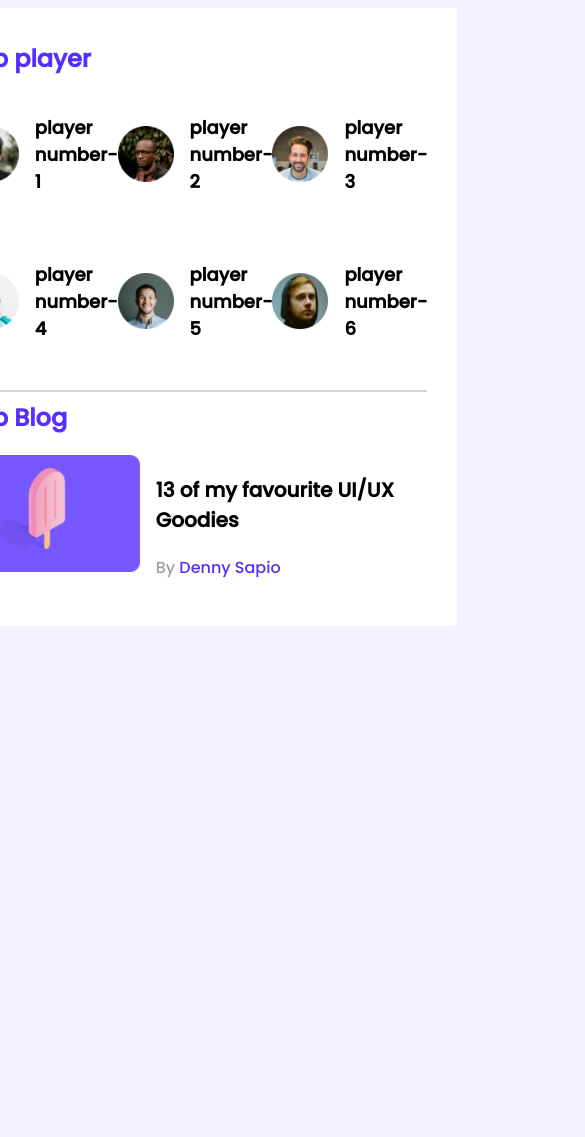
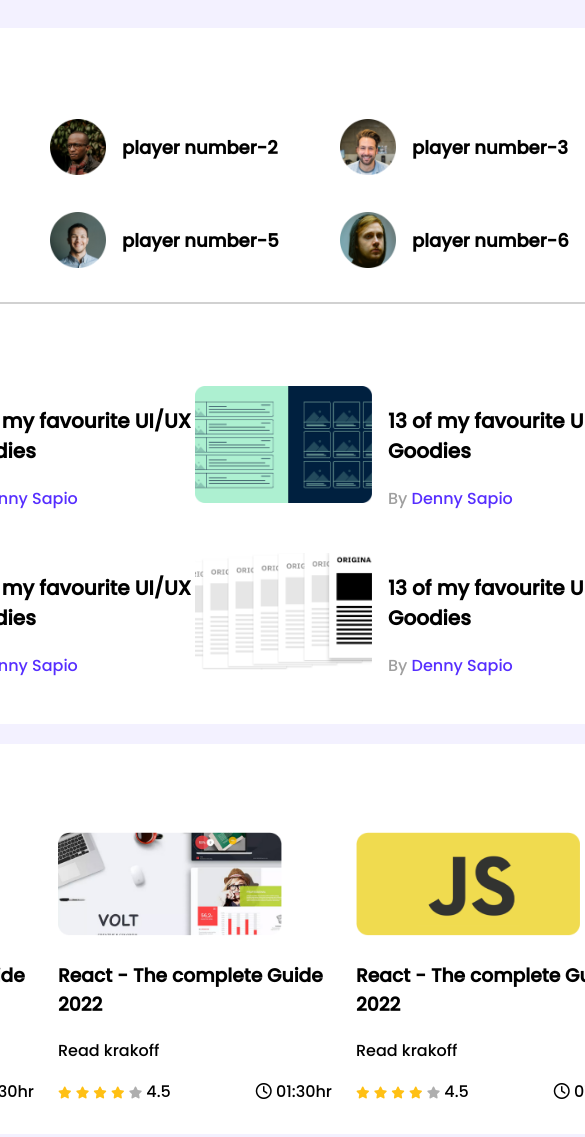
Before and after one commit to sajib-rana/leader-board-css3, a plain HTML site: page index.html in a window 390 px wide. Shown: the top 1137 px of the page, 585 px wide, since content can reach past the window. Before the commit the page ends 844 px from the top, so only its background shows below. Drawn offline with Linux system fonts and the light colour scheme.

Commit message:
responsive

```diff
--- a/index.html
+++ b/index.html
@@ -5,6 +5,8 @@
     <meta http-equiv="X-UA-Compatible" content="IE=edge">
     <meta name="viewport" content="width=device-width, initial-scale=1.0">
     <title>Document</title>
+    <!-- font awesome -->
+    <script src="https://kit.fontawesome.com/51d70d3661.js" crossorigin="anonymous"></script>
     <!-- stylesheet -->
     <link rel="stylesheet" href="styles/style.css">
 </head>
@@ -56,6 +58,111 @@
                            <p class="author">By <a href="">Denny Sapio</a></p>
                        </div>
                     </article>
+                    <article class="blog">
+                       <div class="thumbnail">
+                           <img src="images/blogs/blog-2.png" alt="">
+                       </div>
+                       <div class="blog-info">
+                           <h3 class="blog-tittle">13 of my favourite UI/UX Goodies</h3>
+                           <p class="author">By <a href="">Denny Sapio</a></p>
+                       </div>
+                    </article>
+                    <article class="blog">
+                       <div class="thumbnail">
+                           <img src="images/blogs/blog-3.png" alt="">
+                       </div>
+                       <div class="blog-info">
+                           <h3 class="blog-tittle">13 of my favourite UI/UX Goodies</h3>
+                           <p class="author">By <a href="">Denny Sapio</a></p>
+                       </div>
+                    </article>
+                    <article class="blog">
+                       <div class="thumbnail">
+                           <img src="images/blogs/blog-4.png" alt="">
+                       </div>
+                       <div class="blog-info">
+                           <h3 class="blog-tittle">13 of my favourite UI/UX Goodies</h3>
+                           <p class="author">By <a href="">Denny Sapio</a></p>
+                       </div>
+                    </article>
+                </div>
+            </div>
+        </section>
+        <!-- Latest courses -->
+        <section class="container">
+            <h2 class="player-heading">Latest Courses</h2>
+            <div class="courses">
+                <div class="course">
+                    <div class="course-banner">
+                        <img src="images/courses/course-1.png" alt="">
+                    </div>
+                    <div class="course-detail">
+                        <h3 class="course-tittle">React - The complete Guide 2022</h3>
+                        <p class="course-author">Read krakoff</p>
+                         <div class="course-info">
+                             <div>
+                                <i class="fas fa-star filled"></i>
+                                <i class="fas fa-star filled"></i>
+                                <i class="fas fa-star filled"></i>
+                                <i class="fas fa-star filled"></i>
+                                <i class="fas fa-star empty"></i>
+                                <span>4.5</span>
+                             </div>
+
+                             <div class="course-duration">
+                                <i class="far fa-clock"></i>
+                                01:30hr
+                             </div>
+                         </div>
+                    </div>
+                </div>
+                <div class="course">
+                    <div class="course-banner">
+                        <img src="images/courses/course-2.png" alt="">
+                    </div>
+                    <div class="course-detail">
+                        <h3 class="course-tittle">React - The complete Guide 2022</h3>
+                        <p class="course-author">Read krakoff</p>
+                         <div class="course-info">
+                             <div>
+                                <i class="fas fa-star filled"></i>
+                                <i class="fas fa-star filled"></i>
+                                <i class="fas fa-star filled"></i>
+                                <i class="fas fa-star filled"></i>
+                                <i class="fas fa-star empty"></i>
+                                <span>4.5</span>
+                             </div>
+
+                             <div class="course-duration">
+                                <i class="far fa-clock"></i>
+                                01:30hr
+                             </div>
+                         </div>
+                    </div>
+                </div>
+                <div class="course">
+                    <div class="course-banner">
+                        <img src="images/courses/course-3.png" alt="">
+                    </div>
+                    <div class="course-detail">
+                        <h3 class="course-tittle">React - The complete Guide 2022</h3>
+                        <p class="course-author">Read krakoff</p>
+                         <div class="course-info">
+                             <div>
+                                <i class="fas fa-star filled"></i>
+                                <i class="fas fa-star filled"></i>
+                                <i class="fas fa-star filled"></i>
+                                <i class="fas fa-star filled"></i>
+                                <i class="fas fa-star empty"></i>
+                                <span>4.5</span>
+                             </div>
+
+                             <div class="course-duration">
+                                <i class="far fa-clock"></i>
+                                01:30hr
+                             </div>
+                         </div>
+                    </div>
                 </div>
             </div>
         </section>
--- a/styles/style.css
+++ b/styles/style.css
@@ -6,16 +6,20 @@ body{
 }
 main{
     display: flex;
-    justify-content: center;
+    flex-direction: column;
+    align-items: center;
 }
 .container{
     background-color: #FFFFFF;
     width: 870px;
     padding: 30px;
+    margin-top: 20px;
+    border-radius: 5px;
 
 }
 hr{
-    border: 1px solid #D1D1D1;;
+    border: 1px solid #D1D1D1;
+    margin-bottom: 27px;
 }
 .top-player{
     margin-bottom: 30px;
@@ -51,6 +55,11 @@ hr{
     width: 177px;
     height: 117px;
 }
+.blogs{
+    display: grid;
+    grid-template-columns: repeat(2, 1fr);
+    grid-row-gap: 26px;
+}
 .blog{
     display: flex;
 }
@@ -70,3 +79,27 @@ hr{
     font-size: 16px;
 
 }
+/* courses styles */
+.courses{
+    display: grid;
+    grid-template-columns: repeat(3, 1fr);
+    grid-column-gap: 24px;
+}
+.course .course-banner img{
+    width: 224px;
+    height: 104px;
+}
+.course-info{
+    display: flex;
+    align-items: center;
+    justify-content: space-between;
+}
+.fa-star{
+    font-size: 12px;
+}
+.fa-star.filled{
+    color: #ffc014;
+}
+.fa-star.empty{
+    color: #aeaeae;
+}
```
